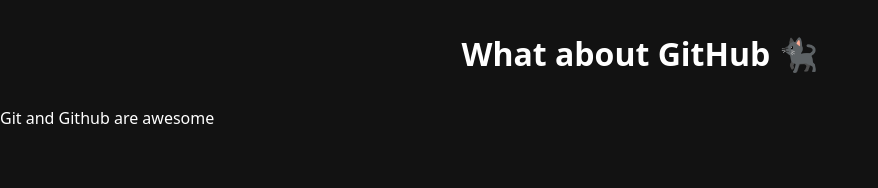
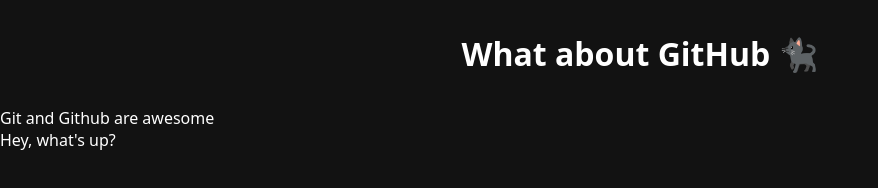
Before and after one commit to StephanUllmann/github-intro, a plain HTML site: page index.html in a window 1280 px wide. Shown: the whole page, without its empty margins (0-878 px from the left). Drawn offline with Linux system fonts and the light colour scheme.

Commit message:
added nice footer

```diff
--- a/index.html
+++ b/index.html
@@ -13,6 +13,9 @@
   <body>
     <h1>What about GitHub 🐈‍⬛</h1>
     <p>Git and Github are awesome</p>
+    <footer>
+      Hey, what's up?
+    </footer>
   </body>
 
 </html>
```
